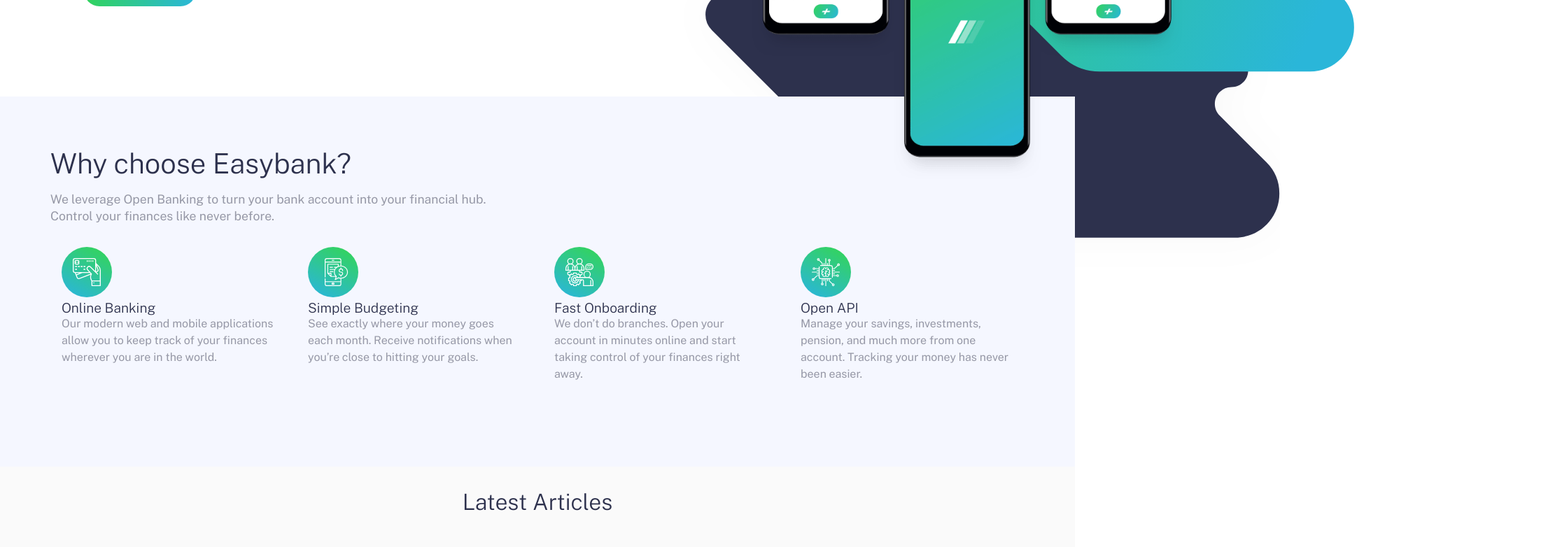
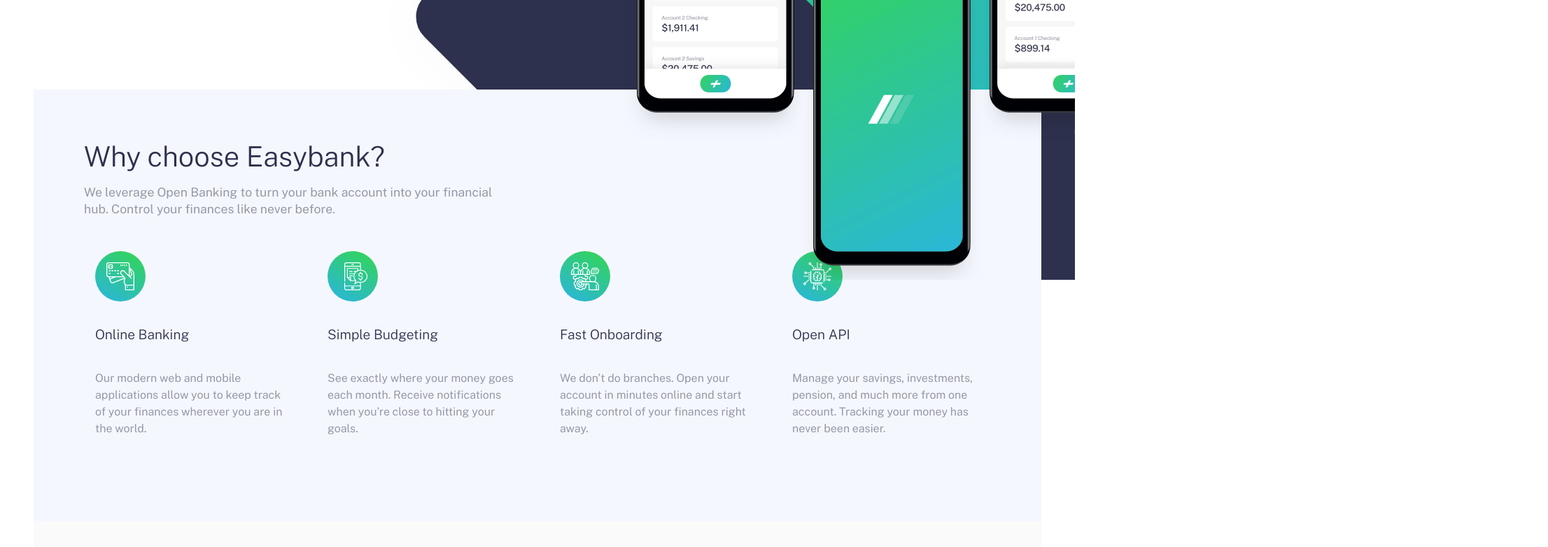
Before and after one commit to CipiVlad/easybank-landingpage, a React (Vite) app: page / in a window 1536 px wide. Shown: the part 400-1182 px from the top of the page at 70% size, 2212 px wide, since content can reach past the window. Built offline with nearby package versions, Linux system fonts and the light colour scheme.

Commit message:
desktop css done

```diff
--- a/src/components/Footer.tsx
+++ b/src/components/Footer.tsx
@@ -3,7 +3,8 @@
         <footer className="footer">
             <svg xmlns="http://www.w3.org/2000/svg"
                 width="139"
-                height="20">
+                height="20"
+            >
                 <defs>
                     <linearGradient id="a" x1="72.195%" x2="17.503%" y1="0%" y2="100%"><stop offset="0%" stop-color="#33D35E" />
                         <stop offset="100%" stop-color="#2AB6D9" />
@@ -16,7 +17,7 @@
             </svg>
 
             <ul className="footer-icons">
-                <li>
+                <li >
                     <a href="https://www.facebook.com" target="_blank" rel="noreferrer">
                         <svg xmlns="http://www.w3.org/2000/svg" width="20" height="20"><path fill="#FFF" d="M18.896 0H1.104C.494 0 0 .494 0 1.104v17.793C0 19.506.494 20 1.104 20h9.58v-7.745H8.076V9.237h2.606V7.01c0-2.583 1.578-3.99 3.883-3.99 1.104 0 2.052.082 2.329.119v2.7h-1.598c-1.254 0-1.496.597-1.496 1.47v1.928h2.989l-.39 3.018h-2.6V20h5.098c.608 0 1.102-.494 1.102-1.104V1.104C20 .494 19.506 0 18.896 0z" /></svg>
                     </a>
--- a/src/index.css
+++ b/src/index.css
@@ -4,7 +4,14 @@
     margin: 0;
     padding: 0;
     box-sizing: border-box;
-    overflow: hidden;
+}
+
+html,
+body {
+    max-width: 1440px;
+    margin: 0 auto;
+    overflow-x: hidden;
+    font-family: var(--font-family);
 }
 
 :root {
@@ -40,10 +47,7 @@
 
 }
 
-body {
-    font-family: var(--font-family);
-    overflow-x: hidden;
-}
+
 
 
 /* navbar */
@@ -353,9 +357,6 @@
 /* desktop */
 
 @media screen and (min-width: 1440px) {
-    body {
-        overflow-x: hidden;
-    }
 
     nav .hamburger-menu {
         display: none;
@@ -366,7 +367,7 @@
     }
 
     .navbar {
-        padding: 45px;
+        padding: 2.5rem 7.5rem;
     }
 
     nav .desktop-nav {
@@ -402,9 +403,9 @@
         padding: 0 4.5rem;
         gap: 1rem;
         margin-bottom: 3rem;
-        width: 100%;
+        /* width: 100%;
         max-width: 1440px;
-        margin: 0 auto;
+        margin: 0 auto; */
         align-items: center;
         height: 50vh;
     }
@@ -438,15 +439,14 @@
 
     .hero-desktop-bg-img {
         display: block;
-        width: 100%;
-        height: 100%;
+        max-width: 100%;
+        height: auto;
+
         background-image: url('../public/images/bg-intro-desktop.svg');
         background-repeat: no-repeat;
-        background-position: center;
-        background-size: contain;
         position: absolute;
-        top: 0;
-        left: 44%;
+        top: -7.5rem;
+        left: 34%;
         right: 0;
         bottom: 0;
         z-index: -1;
@@ -454,17 +454,15 @@
 
     .hero-desktop-mockups {
         display: block;
+        max-width: 100%;
+        height: auto;
+        background-image: url('../public/images/image-mockups.png');
+        background-repeat: no-repeat;
         position: absolute;
         top: -7.5rem;
-        left: 40%;
+        left: 58%;
         right: 0;
         bottom: 0;
-        width: 100%;
-        height: 100%;
-        background-image: url('../public/images/image-mockups.png');
-        background-repeat: no-repeat;
-        background-position: center;
-        background-size: 40%;
     }
 
 
@@ -489,10 +487,14 @@
         text-align: left;
     }
 
+    article {
+        margin-bottom: 2rem;
+    }
+
     .about-desktop-container {
         display: grid;
         grid-template-columns: repeat(4, 1fr);
-        gap: 1rem;
+        gap: 2rem;
     }
 
     .about-cards {
@@ -500,7 +502,38 @@
         text-align: start;
     }
 
+    .about-cards svg {
+        margin-bottom: 2rem;
+    }
 
+    .about-cards h3,
+    .about-cards p {
+        margin: 2.5rem 0;
+    }
+
+
+    /* latest-articles */
+    #latest-articles {
+        padding: 4.5rem;
+    }
+
+    #latest-articles {
+        display: grid;
+        grid-template-columns: repeat(4, 1fr);
+        gap: 2rem;
+        /* padding: 1rem; */
+        text-align: start;
+    }
+
+    #latest-articles>h2 {
+        grid-column: span 4;
+        /* make the h2 span all 4 columns of the grid */
+        text-align: left;
+        font-size: 2.5rem;
+    }
+
+
+    /* footer */
 
 
 
```
